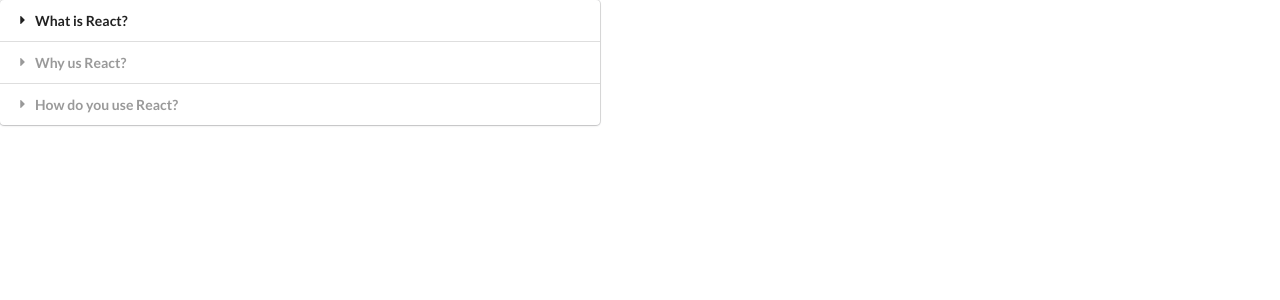
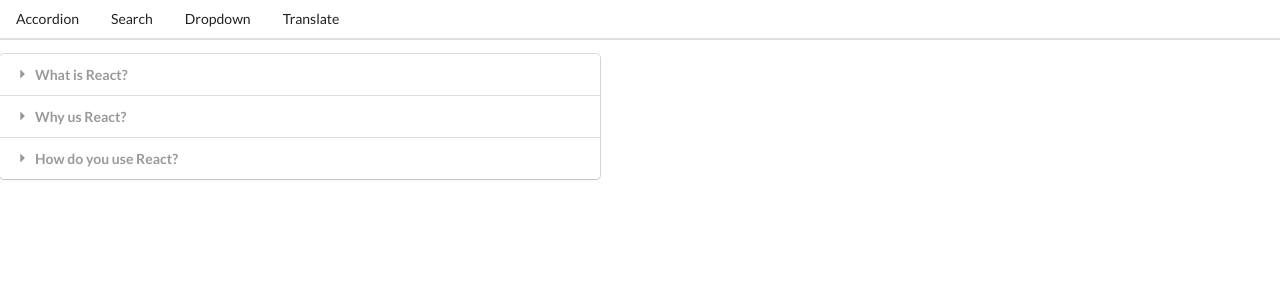
Before and after one commit to xyzabhi/widgets, a React (Create React App) app: page / in a window 1280 px wide. Shown: the top 300 px of the page. Built offline with nearby package versions, Linux system fonts and the light colour scheme.

Commit message:
Link component in Navigation created

```diff
--- a/src/App.js
+++ b/src/App.js
@@ -1,6 +1,7 @@
 import React, { useState } from "react";
 import Accordion from "./components/Accordion";
 import Dropdown from "./components/Dropdown";
+import Header from "./components/Header";
 import Search from "./components/Search";
 import Translate from "./components/Translate";
 import Route from "./Route";
@@ -26,23 +27,24 @@
       "You use React by creating components.Contrary to popular belief, Lorem Ipsum is not simply random text. It has roots in a piece of classical Latin literature from 45 BC, making it over 2000 years old. Richard McClintock, a Latin professor at Hampden-Sydney College in Virginia, looked up one of the more obscure Latin words, consectetur, from a Lorem Ipsum passage, and going through the cites of the word in classical literature, discovered the undoubtable source. Lorem Ipsum comes from sections 1.10.32 and 1.10.33 of  (The Extremes of Good and Evil) by Cicero.",
   },
 ];
-const showAccordion = () => {
-  if (window.location.pathname === "/") return <Accordion items={items} />;
-};
-const showList = () => {
-  if (window.location.pathname === "/list") return <Search />;
-};
-const showDropDown = () => {
-  if (window.location.pathname === "/dropdown") return <Dropdown />;
-};
-const showTranslate = () => {
-  if (window.location.pathname === "/translate") return <Translate />;
-};
+// const showAccordion = () => {
+//   if (window.location.pathname === "/") return <Accordion items={items} />;
+// };
+// const showList = () => {
+//   if (window.location.pathname === "/list") return <Search />;
+// };
+// // const showDropDown = () => {
+// //   if (window.location.pathname === "/dropdown") return <Dropdown />;
+// // };
+// // const showTranslate = () => {
+// //   if (window.location.pathname === "/translate") return <Translate />;
+// // };
 const App = () => {
   const [selected, setSelected] = useState(options[0]);
   const [showDropdown, setShoeDropdown] = useState(true);
   return (
     <div>
+      <Header />
       <Route path="/">
         <Accordion items={items} />
       </Route>
--- a/src/Route.js
+++ b/src/Route.js
@@ -1,4 +1,14 @@
+import { useState, useEffect } from "react";
 const Route = ({ path, children }) => {
+  useEffect(() => {
+    const onLocationChange = () => {
+      console.log("LOcation changed");
+    };
+    window.addEventListener("popstate", onLocationChange);
+    return () => {
+      window.removeEventListener("popstate", onLocationChange);
+    };
+  }, []);
   return window.location.pathname === path ? children : null;
 };
 export default Route;
--- /dev/null
+++ b/src/components/Header.js
@@ -0,0 +1,21 @@
+import React from "react";
+import Link from "./Link";
+const Header = () => {
+  return (
+    <div className="ui secondary pointing menu">
+      <Link href="/" className="item">
+        Accordion
+      </Link>
+      <Link href="/list" className="item">
+        Search
+      </Link>
+      <Link href="/dropdown" className="item">
+        Dropdown
+      </Link>
+      <Link href="/translate" className="item">
+        Translate
+      </Link>
+    </div>
+  );
+};
+export default Header;
--- /dev/null
+++ b/src/components/Link.js
@@ -0,0 +1,16 @@
+import React from "react";
+
+const Link = ({ className, href, children }) => {
+  const onClick = (event) => {
+    event.preventDefault();
+    window.history.pushState({}, "", href);
+    const navEvent = new PopStateEvent("popstate");
+    window.dispatchEvent(navEvent);
+  };
+  return (
+    <a onClick={onClick} className={className} href={href}>
+      {children}
+    </a>
+  );
+};
+export default Link;
```
